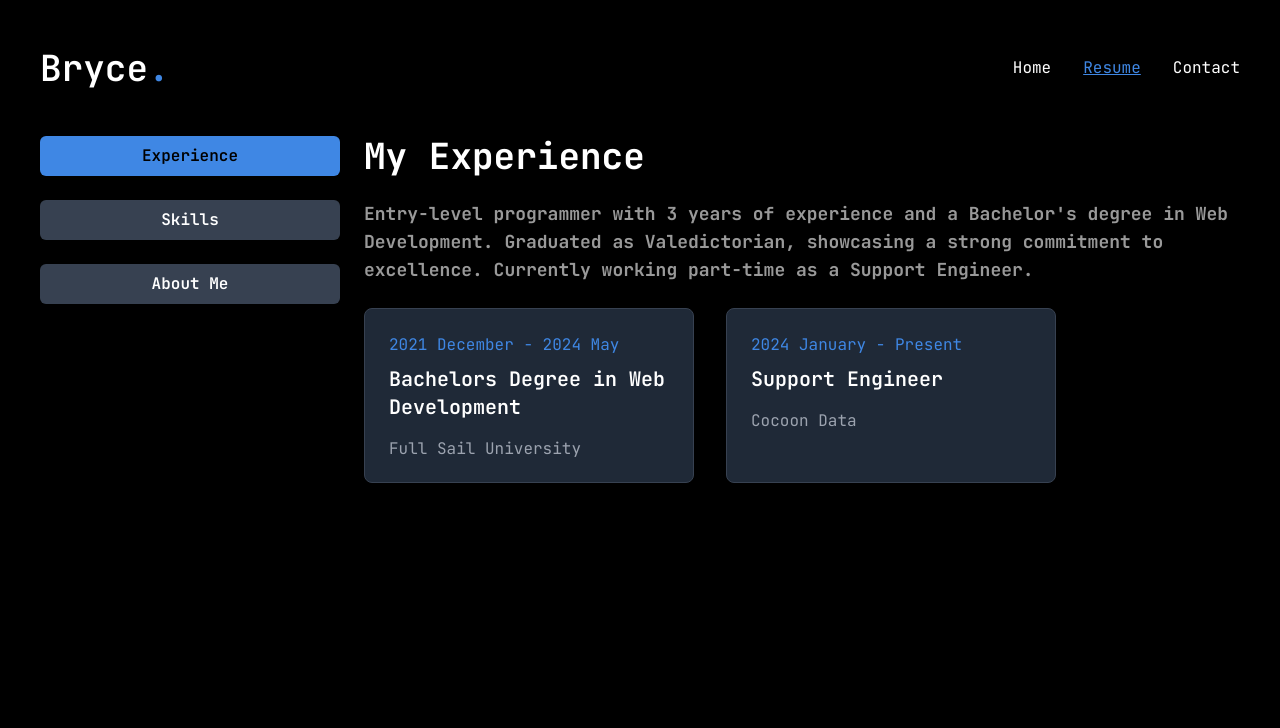
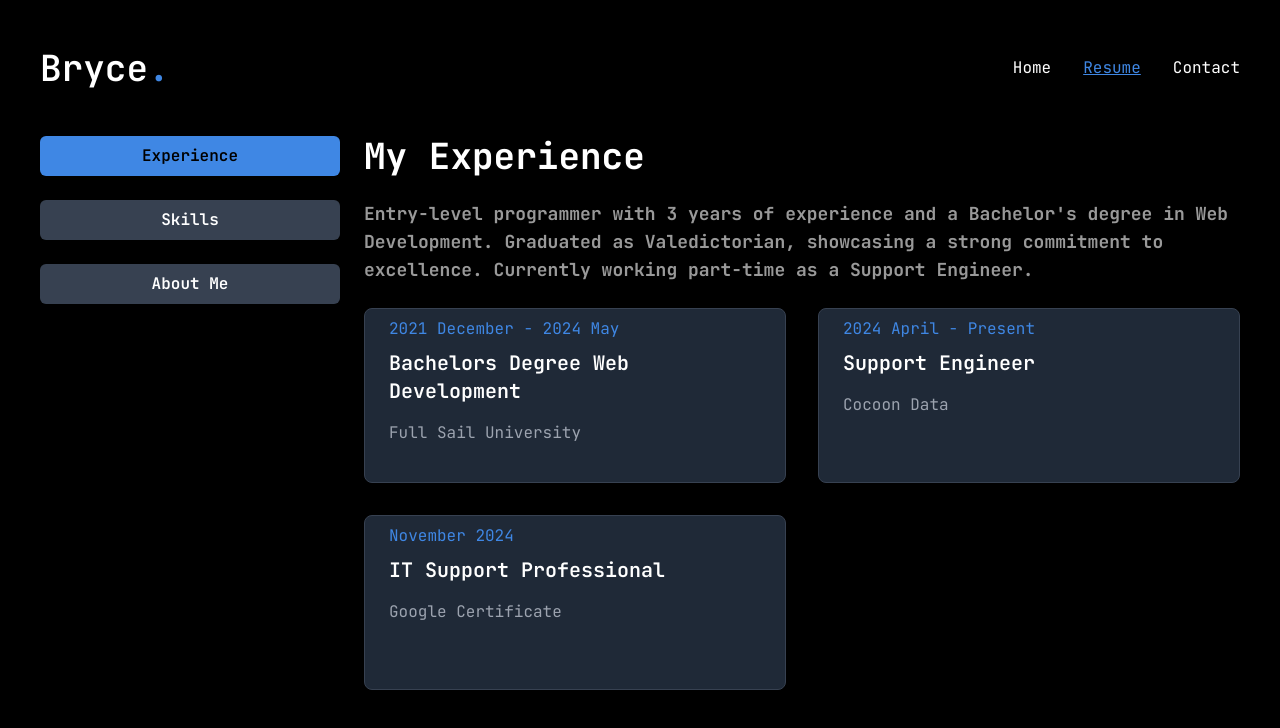
Before and after one commit to GrahamBryce/Resume, a React (Create React App) app in the folder frontend/: page /resume in a window 1280 px wide. Shown: the top 728 px of the page. Built offline with nearby package versions, Linux system fonts and the light colour scheme.

Commit message:
Added Cert

```diff
--- a/frontend/src/pages/resume.jsx
+++ b/frontend/src/pages/resume.jsx
@@ -4,6 +4,7 @@ import { SiTailwindcss, SiMongodb } from "react-icons/si";
 import { RiNextjsFill } from "react-icons/ri";
 import { motion } from "framer-motion";
 import Degree from "../assets/Degree.jpg";
+import GoogleCert from "../assets/GoogleCert.jpg";
 
 const about = {
   title: "About me",
@@ -21,8 +22,9 @@ const relevantExperience = {
   title: "My experience",
   description: "Entry-level programmer with 3 years of experience and a Bachelor's degree in Web Development. Graduated as Valedictorian, showcasing a strong commitment to excellence. Currently working part-time as a Support Engineer.",
   items: [
-    { company: "Full Sail University", position: "Bachelors Degree in Web Development", duration: "2021 December - 2024 May" },
-    { company: "Cocoon Data", position: "Support Engineer", duration: "2024 January - Present" },
+    { company: "Full Sail University", position: "Bachelors Degree Web Development", duration: "2021 December - 2024 May" },
+    { company: "Cocoon Data", position: "Support Engineer", duration: "2024 April - Present" },
+    { company: "Google Certificate", position: "IT Support Professional", duration: "November 2024" },
   ]
 };
 
@@ -43,15 +45,19 @@ const skills = {
 
 function Resume() {
   const [activeTab, setActiveTab] = useState('experience');
-  const [showModal, setShowModal] = useState(false);
+  // const [showModal, setShowModal] = useState(false);
+  const [selectedCert, setSelectedCert] = useState(null);
 
-  const handleDegreeClick = () => {
-    setShowModal(true);
+
+  const handleCertClick = (cert) => {
+    setSelectedCert(cert);
   };
 
+
   const handleCloseModal = () => {
-    setShowModal(false);
+    setSelectedCert(null);
   };
+
 
   return (
     <motion.div
@@ -94,12 +100,19 @@ function Resume() {
             <div className='text-center sm:mt-6 md:mt-6 lg:mt-0 xl:mt-0 lg:text-left xl:text-left'>
               <h3 className="text-4xl font-bold text-white mb-2">My Experience</h3>
               <p className="text-lg font-bold mt-6 mb-6 text-white/60 mb-2">{relevantExperience.description}</p>
-              <div className='flex sm:flex-col md:flex-col lg:flex-row xl:flex-row xl:justify-start lg:justify-start md:justify-center sm:justify-center sm:items-center md:items-center xl:items-start lg:items-start gap-8'>
+              <div className='grid sm:grid-cols-1 md:grid-cols-1 lg:grid-cols-2 xl:grid-cols-2 justify-items-center mx-auto gap-8'>
                 {relevantExperience.items.map((item, index) => (
                   <div
                     key={index}
-                    className="block w-[330px] h-[175px] p-6 bg-gray-800 border border-gray-700 rounded-lg shadow cursor-pointer"
-                    onClick={item.position === "Bachelors Degree in Web Development" ? handleDegreeClick : null}
+                    className="block xl:w-full lg:w-full md:w-[350px] sm:w-auto h-[175px] p-2 pb-6 pr-6 pl-6 bg-gray-800 border border-gray-700 rounded-lg shadow cursor-pointer"
+                    // className="block w-full h-[175px] p-2 pb-6 pr-6 pl-6 bg-gray-800 border border-gray-700 rounded-lg shadow cursor-pointer"
+                    onClick={
+                      item.position === "Bachelors Degree Web Development"
+                        ? () => handleCertClick('degree')
+                        : item.position === "IT Support Professional"
+                        ? () => handleCertClick('googleCert')
+                        : null
+                    }
                   >
                     <p className="text-accent mb-2">{item.duration}</p>
                     <h4 className="font-semibold text-white text-xl mb-2">{item.position}</h4>
@@ -143,7 +156,7 @@ function Resume() {
           )}
         </div>
       </div>
-      {showModal && (
+      {selectedCert && (
         <div
           className="fixed inset-0 flex items-center justify-center bg-black bg-opacity-70 z-50"
           onClick={handleCloseModal}
@@ -158,7 +171,12 @@ function Resume() {
             >
               &times;
             </button>
+            {selectedCert === 'degree' && (
               <img src={Degree} alt="Degree" className="w-full h-auto max-w-[500px] max-h-[500px] rounded-lg" />
+            )}
+            {selectedCert === 'googleCert' && (
+              <img src={GoogleCert} alt="Google Certificate" className="w-full h-auto max-w-[500px] max-h-[500px] rounded-lg" />
+            )}
           </div>
         </div>
       )}
```
Also changed, not shown: frontend/src/assets/GoogleCert.jpg (added). Lines whose indentation alone changed are shown as unchanged.
